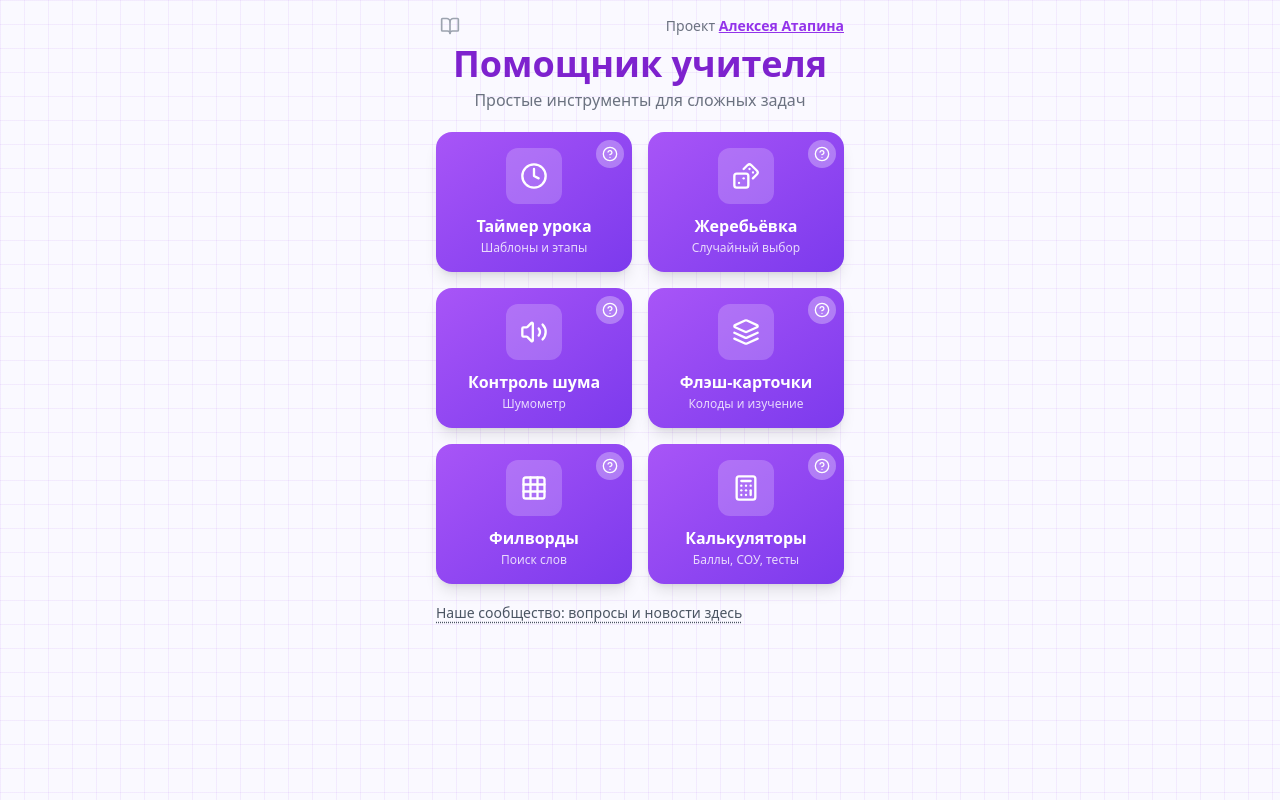
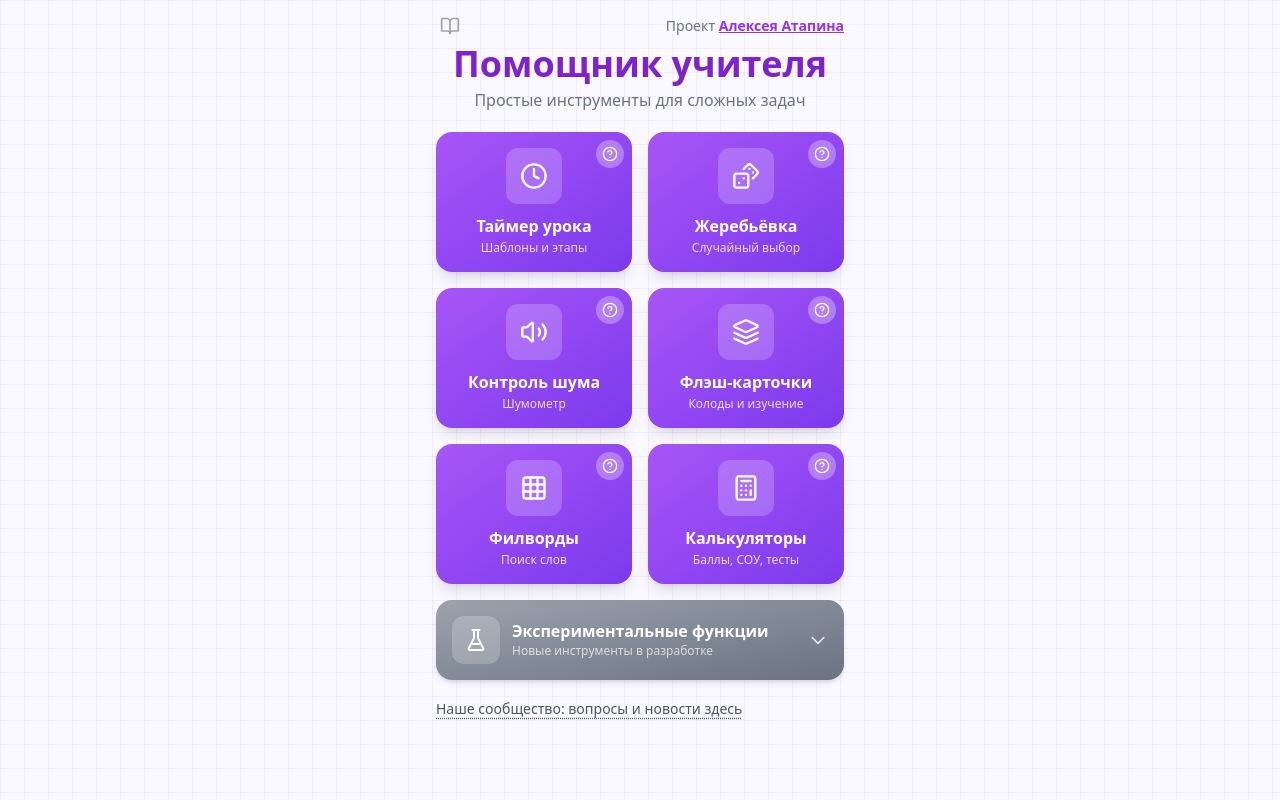
Before and after one commit to atapin89/pomoshn-k-uchitelya, a React (Vite) app: page / in a window 1280 px wide. Built offline with nearby package versions, Linux system fonts and the light colour scheme; what @vkontakte/vk-bridge would draw is missing.

Commit message:
Update HomeScreen.tsx

```diff
--- a/src/components/HomeScreen.tsx
+++ b/src/components/HomeScreen.tsx
@@ -1,15 +1,16 @@
 import { useState } from 'react';
-import { Clock, Dices, Volume2, Layers, HelpCircle, Grid3x3, BookOpen, Calculator } from 'lucide-react';
+import { Clock, Dices, Volume2, Layers, HelpCircle, Grid3x3, BookOpen, Calculator, FlaskConical, ArrowRight, Ticket } from 'lucide-react';
 import YandexAdBlock from './YandexAdBlock';
 import { HelpModal } from './HelpModal';
 import { helpTexts } from '@/data/helpTexts';
 
 interface HomeScreenProps {
-  onNavigate: (route: 'timer' | 'generator' | 'noise' | 'flashcards' | 'wordsearch' | 'manual' | 'calculators') => void;
+  onNavigate: (route: 'timer' | 'generator' | 'noise' | 'flashcards' | 'wordsearch' | 'manual' | 'calculators' | 'bingo') => void;
 }
 
 export default function HomeScreen({ onNavigate }: HomeScreenProps) {
   const [activeHelpModal, setActiveHelpModal] = useState<string | null>(null);
+  const [showExperimental, setShowExperimental] = useState(false);
 
   // Данные для сетки разделов
   const sections = [
@@ -120,6 +121,58 @@ export default function HomeScreen({ onNavigate }: HomeScreenProps) {
           })}
         </div>
 
+        {/* Раздел "Экспериментальные функции" с приглушенными цветами */}
+        <div className="mt-4">
+          <button
+            onClick={() => setShowExperimental(!showExperimental)}
+            className="w-full bg-gradient-to-br from-gray-400 to-gray-500 text-white rounded-2xl p-4 flex items-center justify-between shadow-md active:scale-[0.98] transition-all touch-manipulation"
+          >
+            <div className="flex items-center gap-3">
+              <div className="w-12 h-12 rounded-xl bg-white/20 flex items-center justify-center">
+                <FlaskConical className="w-6 h-6 text-white" />
+              </div>
+              <div className="text-left">
+                <h2 className="text-base font-bold leading-tight">Экспериментальные функции</h2>
+                <p className="text-white/70 text-xs mt-0.5">Новые инструменты в разработке</p>
+              </div>
+            </div>
+            <div className={`transform transition-transform ${showExperimental ? 'rotate-180' : ''}`}>
+              <svg className="w-5 h-5 text-white/80" fill="none" stroke="currentColor" viewBox="0 0 24 24">
+                <path strokeLinecap="round" strokeLinejoin="round" strokeWidth={2} d="M19 9l-7 7-7-7" />
+              </svg>
+            </div>
+          </button>
+
+          {/* Скрытый блок с экспериментальными функциями */}
+          {showExperimental && (
+            <div className="mt-3 bg-gray-100 rounded-2xl p-4 border-2 border-dashed border-gray-300 animate-in fade-in slide-in-from-top-2 duration-300">
+              <p className="text-xs text-gray-600 mb-3 font-medium">🧪 Тестируем новые возможности:</p>
+
+              {/* Генератор Бинго */}
+              <button
+                onClick={() => onNavigate('bingo')}
+                className="w-full bg-gradient-to-br from-gray-600 to-gray-700 hover:from-gray-700 hover:to-gray-800 text-white rounded-xl p-4 flex items-center gap-3 shadow-sm active:scale-[0.98] transition-all touch-manipulation"
+              >
+                <div className="w-10 h-10 rounded-lg bg-white/10 flex items-center justify-center shrink-0">
+                  <Ticket className="w-5 h-5 text-white" />
+                </div>
+                <div className="text-left flex-1">
+                  <h3 className="text-sm font-bold leading-tight">Генератор Бинго</h3>
+                  <p className="text-white/70 text-xs mt-0.5">Карточки для игры с PDF</p>
+                </div>
+                <ArrowRight className="w-4 h-4 text-white/60" />
+              </button>
+
+              <div className="mt-3 flex items-start gap-2">
+                <div className="w-1.5 h-1.5 rounded-full bg-amber-500 mt-1.5 shrink-0" />
+                <p className="text-xs text-gray-600">
+                  Функция находится в бета-тестировании. Возможны небольшие изменения в интерфейсе.
+                </p>
+              </div>
+            </div>
+          )}
+        </div>
+
         {/* Ссылка на сообщество */}
         <div className="mt-4 mb-1 text-left">
           <a
```
